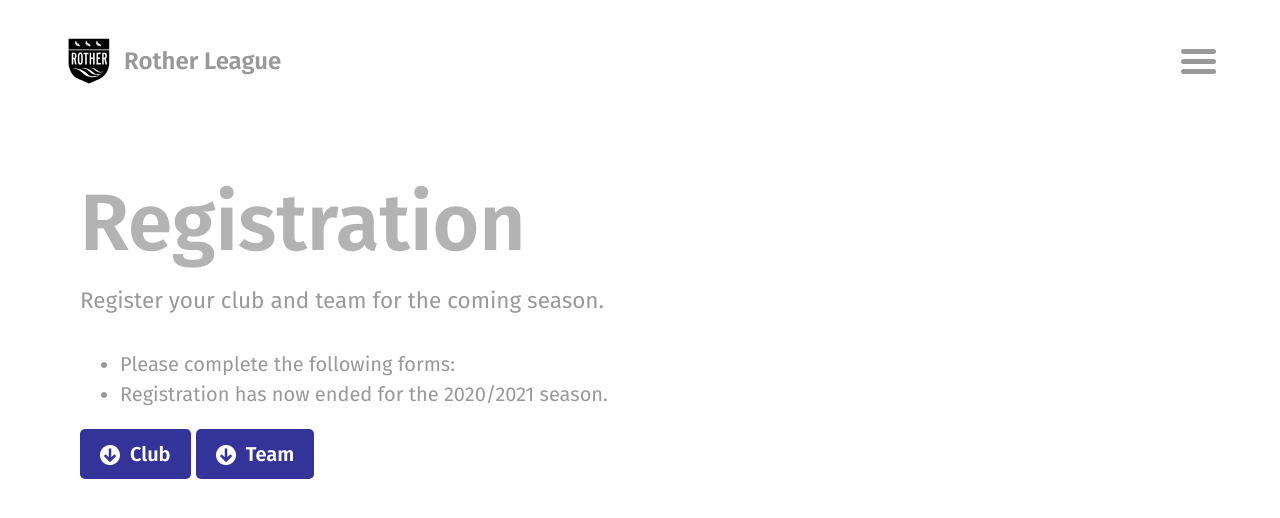
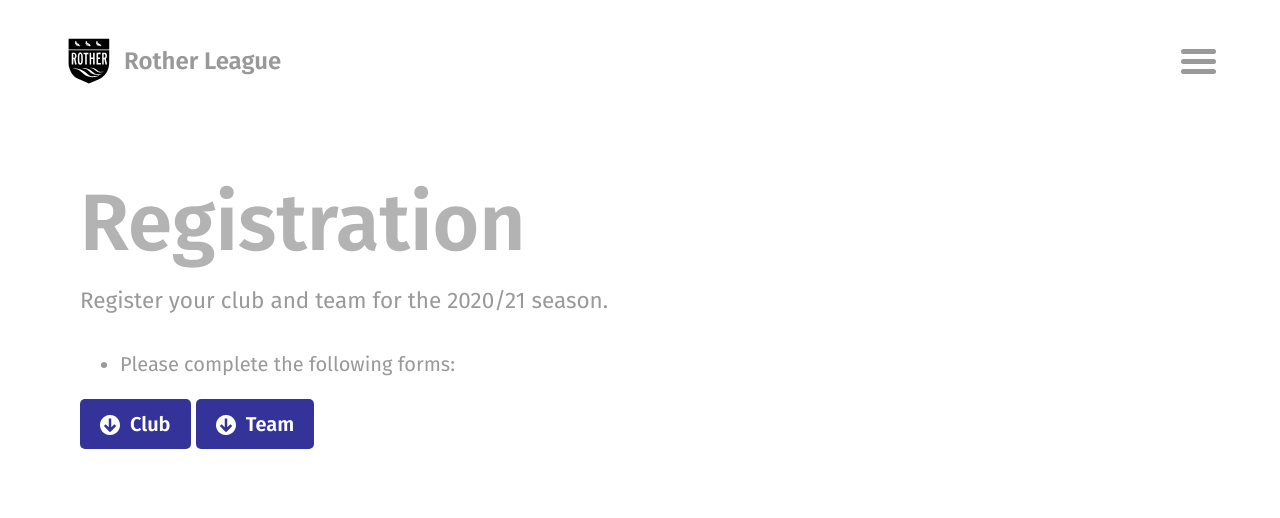
Before and after one commit to rotherleague/Rother, a Jekyll site: the page built from registration.md, in a window 1280 px wide and 900 px high. Shown: the top 518 px of the window. Built offline with Jekyll 4.4.1, drawn with Linux system fonts in a browser that asks for light colours; nearby versions of some CDN libraries.

Commit message:
Update registration.md

```diff
--- a/registration.md
+++ b/registration.md
@@ -2,10 +2,8 @@
 title: "Registration"
 layout: page
 introduction: |
-  Register your club and team for the coming season.
+  Register your club and team for the 2020/21 season.
   - Please complete the following forms:
-  - Registration has now ended for the 2020/2021 season.
-
 
 
 actions:
```
